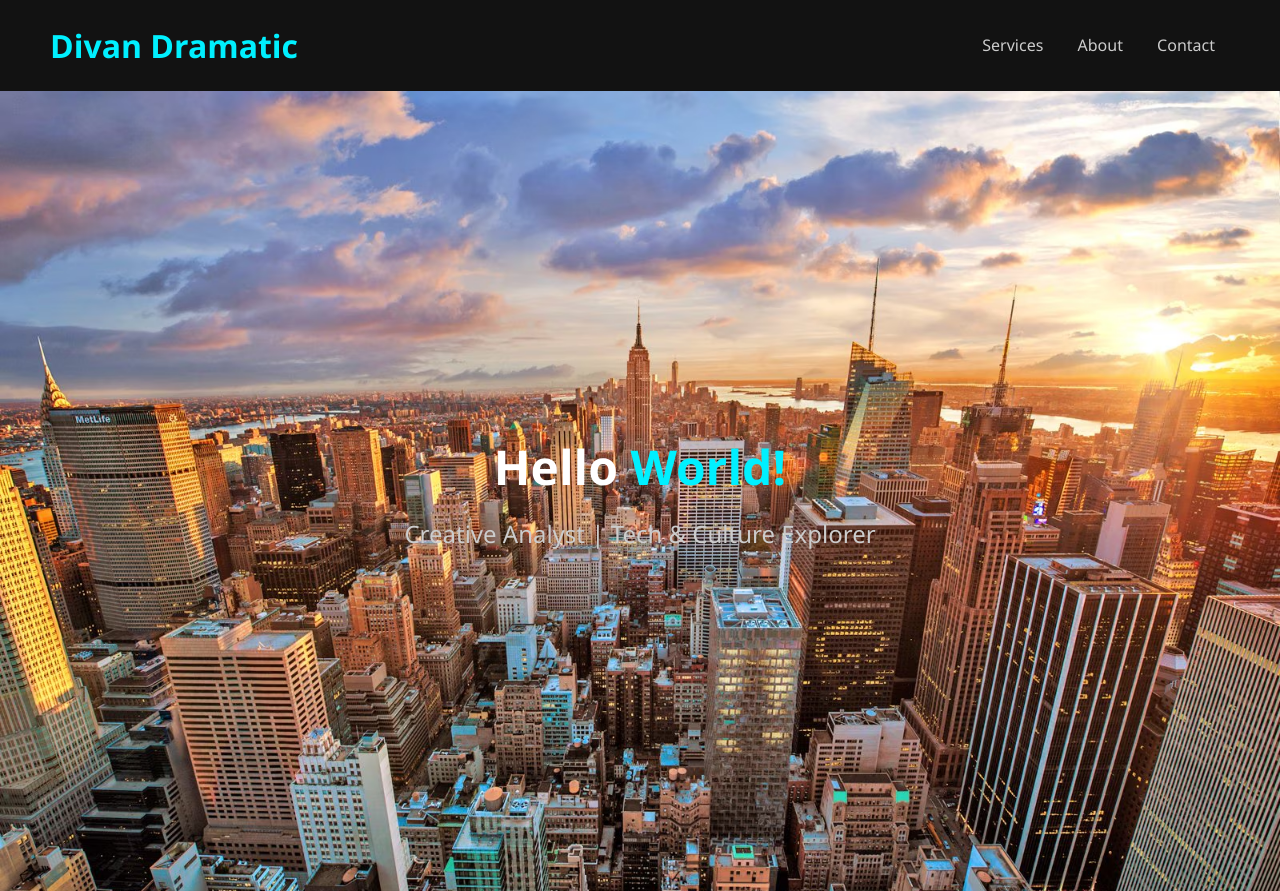
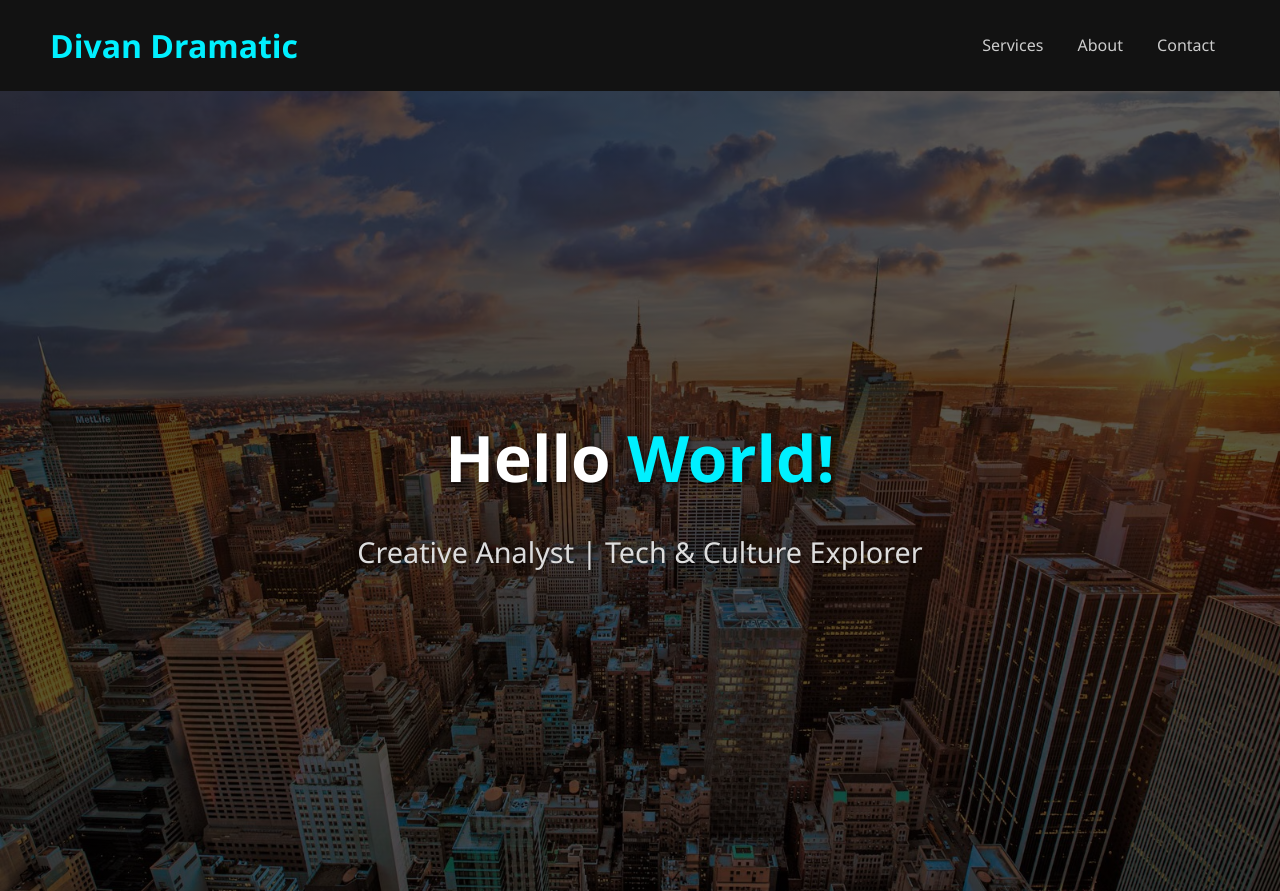
Before and after one commit to awakalai/divandramatic, a plain HTML site: page index.html in a window 1280 px wide. Shown: the top 891 px of the page. Drawn offline with Linux system fonts and the light colour scheme.

Commit message:
Update index.html

```diff
--- a/index.html
+++ b/index.html
@@ -7,6 +7,30 @@
     <link rel="stylesheet" href="https://cdnjs.cloudflare.com/ajax/libs/font-awesome/6.5.0/css/all.min.css">
     <link rel="stylesheet" href="style.css">
     <script defer src="script.js"></script>
+    <style>
+        .hero-with-image {
+            background: linear-gradient(rgba(0, 0, 0, 0.65), rgba(0, 0, 0, 0.65)),
+                        url('ee893f00-c31d-11e8-9739-0242ac110006.avif') no-repeat center center/cover;
+            height: 100vh;
+            display: flex;
+            justify-content: center;
+            align-items: center;
+            text-align: center;
+        }
+
+        .hero-text h2 {
+            font-size: 4em;
+            color: #ffffff;
+            text-shadow: 2px 2px 6px rgba(0, 0, 0, 0.5);
+        }
+
+        .hero-text p {
+            font-size: 1.8em;
+            color: #dddddd;
+            margin-top: 20px;
+            text-shadow: 1px 1px 4px rgba(0, 0, 0, 0.4);
+        }
+    </style>
 </head>
 <body>
 
```
